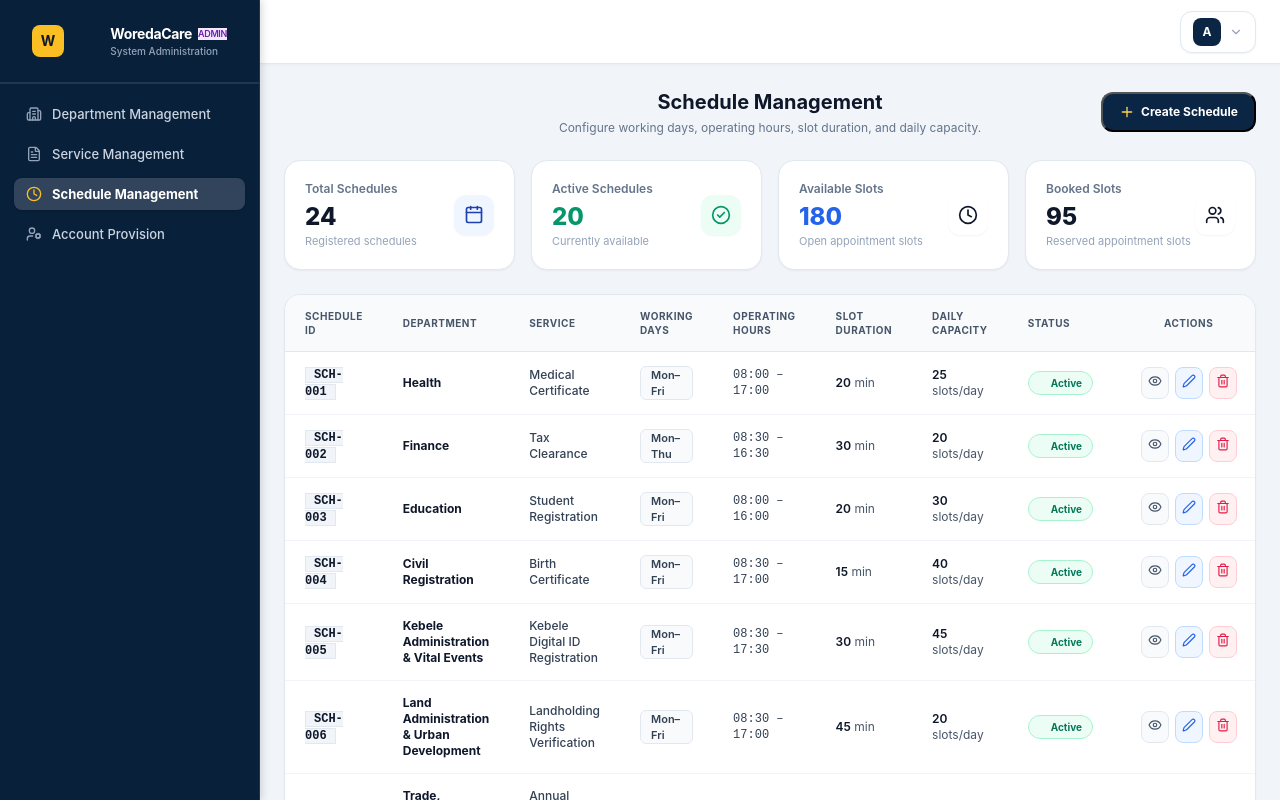
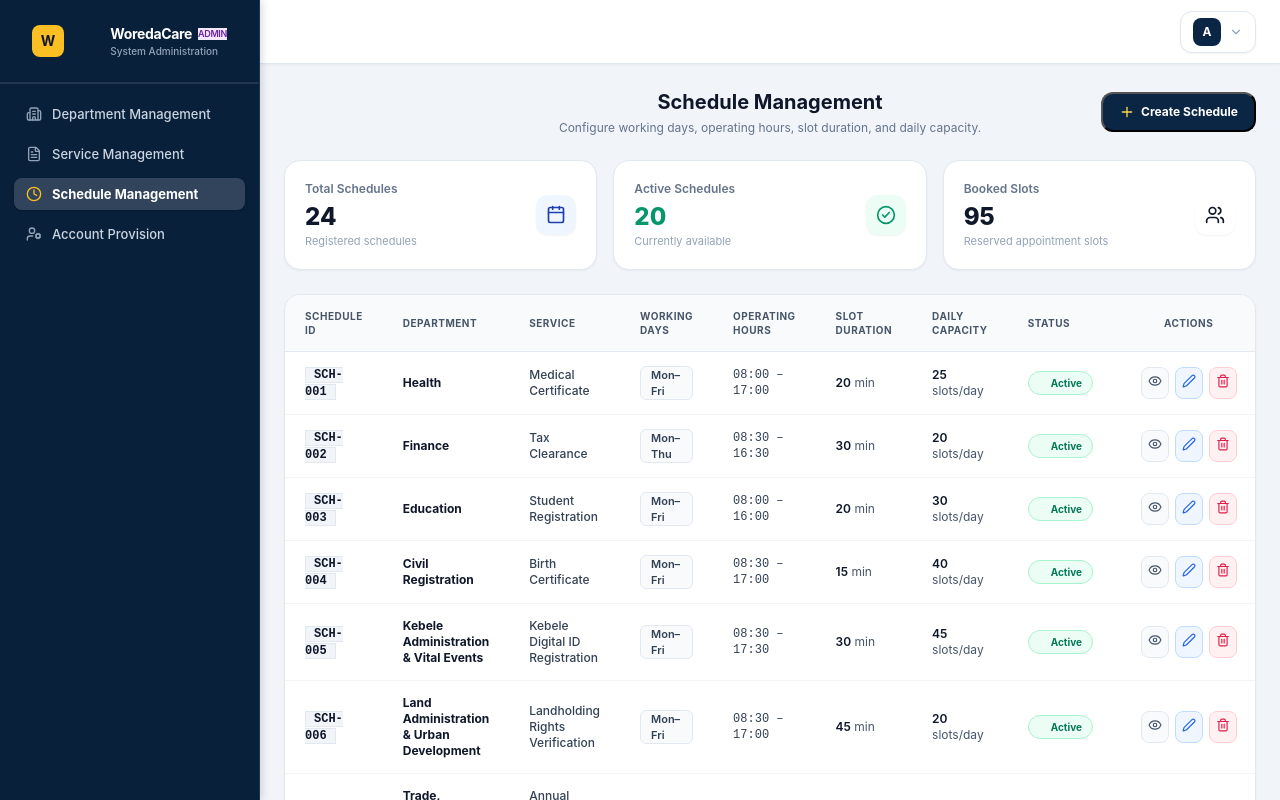
Before and after one commit to Amir3356/Woreda-Booking-and-Appointment-Management-System, a React (Vite) app in the folder client/: page /admin/schedule in a window 1280 px wide. Shown: the top 800 px of the page. Built offline with nearby package versions, Linux system fonts and the light colour scheme.

Commit message:
refactor(schedule): remove Available Slots card from summary metrics

```diff
--- a/client/pages/admin/AdminSchedulePage.jsx
+++ b/client/pages/admin/AdminSchedulePage.jsx
@@ -361,7 +361,6 @@ export default function AdminSchedulePage() {
   // Top summary card metrics as specified by the user
   const totalSchedulesCount = 24;
   const activeSchedulesCount = 20;
-  const availableSlotsCount = 180;
   const bookedSlotsCount = 95;
 
   return (
@@ -396,10 +395,10 @@ export default function AdminSchedulePage() {
 
       {/* A. Summary Cards - Displayed Horizontally */}
       <div
-        className="grid-cols-4"
+        className="grid-cols-3"
         style={{
           display: "grid",
-          gridTemplateColumns: "repeat(4, minmax(0, 1fr))",
+          gridTemplateColumns: "repeat(3, minmax(0, 1fr))",
           gap: "1rem",
           width: "100%",
         }}
@@ -454,32 +453,7 @@ export default function AdminSchedulePage() {
           </div>
         </div>
 
-        {/* Card 3: Available Slots */}
-        <div
-          className="bg-white p-5 rounded-2xl border border-slate-200 shadow-xs flex items-center justify-between"
-          style={{
-            display: "flex",
-            alignItems: "center",
-            justifyContent: "space-between",
-            padding: "1.25rem",
-            backgroundColor: "#ffffff",
-            borderRadius: "1rem",
-            border: "1px solid #e2e8f0",
-          }}
-        >
-          <div>
-            <span className="text-xs font-semibold text-slate-500 block">Available Slots</span>
-            <span className="text-2xl font-extrabold text-blue-600 mt-1 block">
-              {availableSlotsCount}
-            </span>
-            <span className="text-[11px] text-slate-400 mt-0.5 block">Open appointment slots</span>
-          </div>
-          <div className="w-10 h-10 rounded-xl bg-amber-50 text-amber-600 flex items-center justify-center font-bold shadow-xs">
-            <Clock className="w-5 h-5" />
-          </div>
-        </div>
-
-        {/* Card 4: Booked Slots */}
+        {/* Card 3: Booked Slots */}
         <div
           className="bg-white p-5 rounded-2xl border border-slate-200 shadow-xs flex items-center justify-between"
           style={{
```
